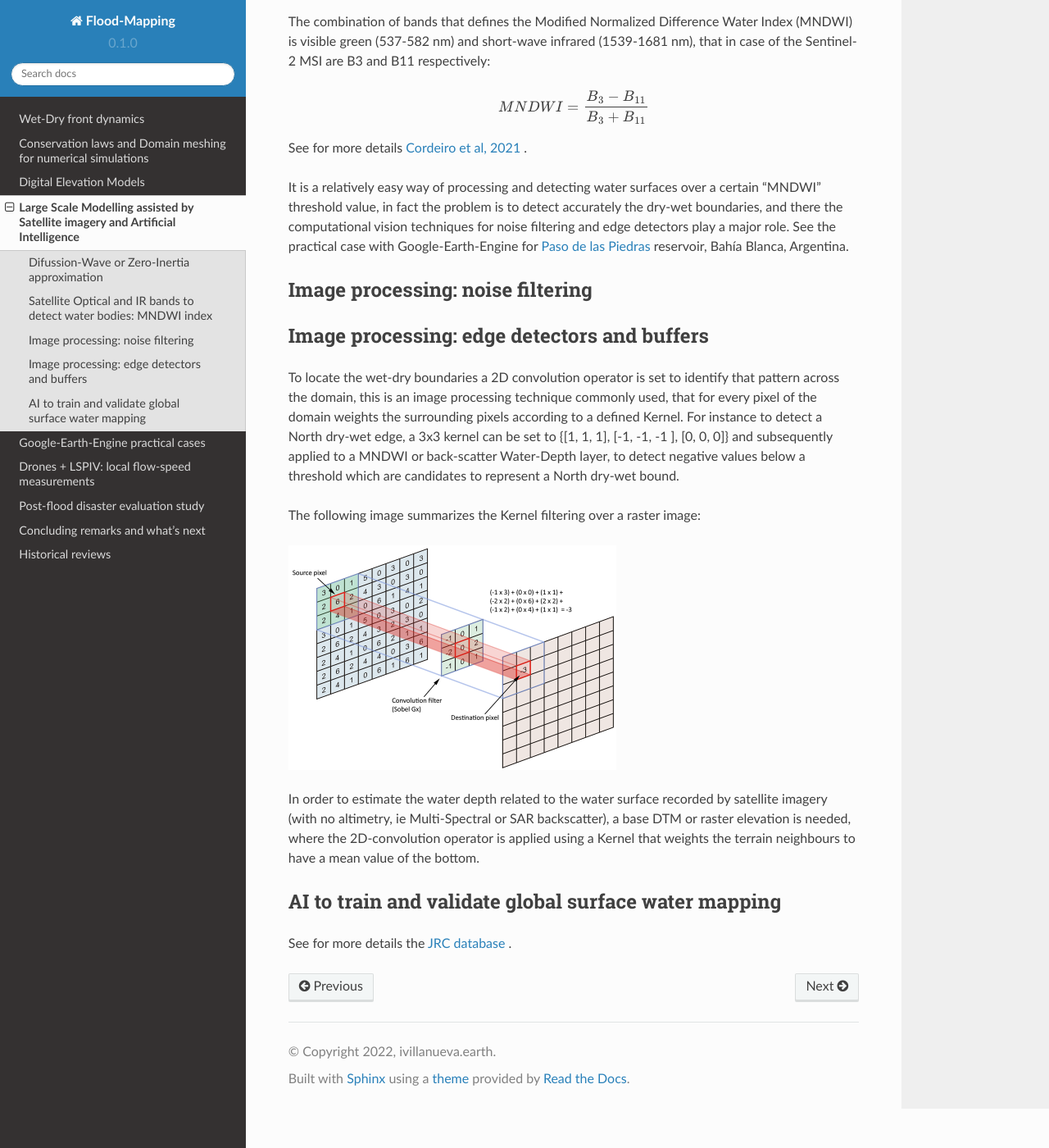
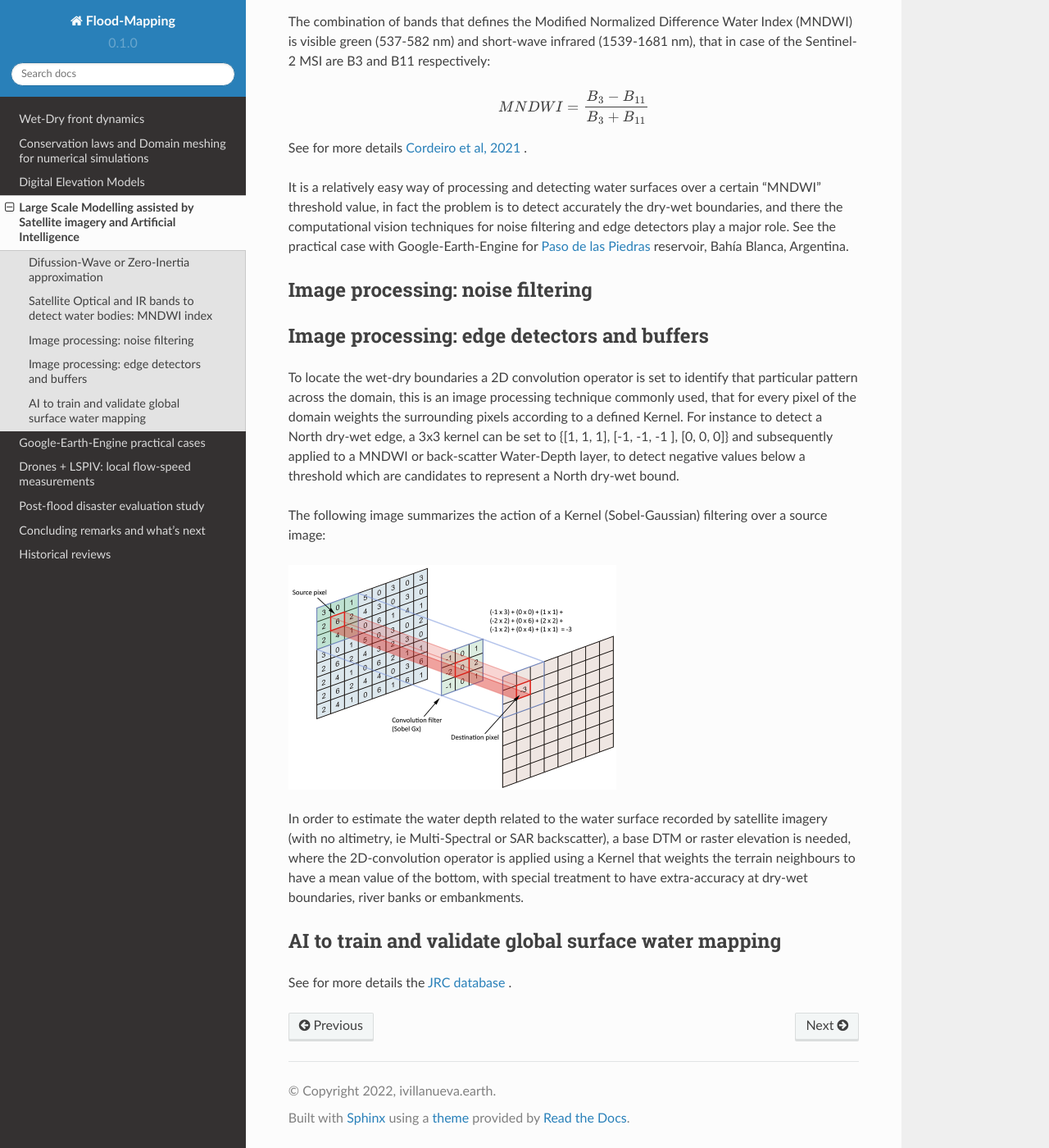
Before and after one commit to ivillamadrid/FloodMapping, a Sphinx documentation site: the page built from docs/source/lsm.rst, in a window 1280 px wide and 1400 px high, scrolled down 1601 px. Shown: the whole window at 82% size. Built offline with Sphinx 7.4.7 and the Read the Docs theme 2.0.0, drawn with Linux system fonts in a browser that asks for light colours.

Commit message:
Update lsm.rst

```diff
--- a/docs/source/lsm.rst
+++ b/docs/source/lsm.rst
@@ -107,17 +107,17 @@
 
 Image processing: edge detectors and buffers
 --------------------------------------------
-To locate the wet-dry boundaries a 2D convolution operator is set to identify that pattern across the domain, this is an image processing technique commonly used, that for every pixel of the domain weights the surrounding pixels according to a defined Kernel.
+To locate the wet-dry boundaries a 2D convolution operator is set to identify that particular pattern across the domain, this is an image processing technique commonly used, that for every pixel of the domain weights the surrounding pixels according to a defined Kernel.
 For instance to detect a North dry-wet edge, a 3x3 kernel can be set to {[1, 1, 1], [-1, -1, -1 ], [0, 0, 0]} and subsequently applied to a MNDWI or back-scatter Water-Depth layer,  to detect negative values below a threshold which are candidates to represent a North dry-wet bound.
 
-The following image summarizes the Kernel filtering over a raster image:
+The following image summarizes the action of a Kernel (Sobel-Gaussian) filtering over a source image:
 
 .. image:: Convolution-2D_Kernel-SobelGx.png
   :width: 400
   :alt: Convolution
 
 
-In order to estimate the water depth related to the water surface recorded by satellite imagery (with no altimetry, ie Multi-Spectral or SAR backscatter), a base DTM or raster elevation is needed, where the 2D-convolution operator is applied using a Kernel that weights the terrain neighbours to have a mean value of the bottom.
+In order to estimate the water depth related to the water surface recorded by satellite imagery (with no altimetry, ie Multi-Spectral or SAR backscatter), a base DTM or raster elevation is needed, where the 2D-convolution operator is applied using a Kernel that weights the terrain neighbours to have a mean value of the bottom, with special treatment to have extra-accuracy at dry-wet boundaries, river banks or embankments.
 
 
 AI to train and validate global surface water mapping
```
